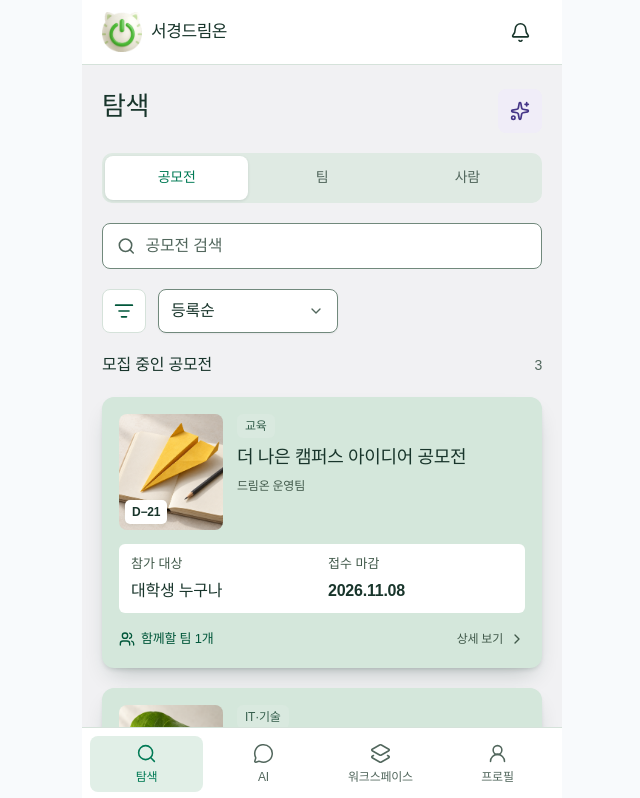
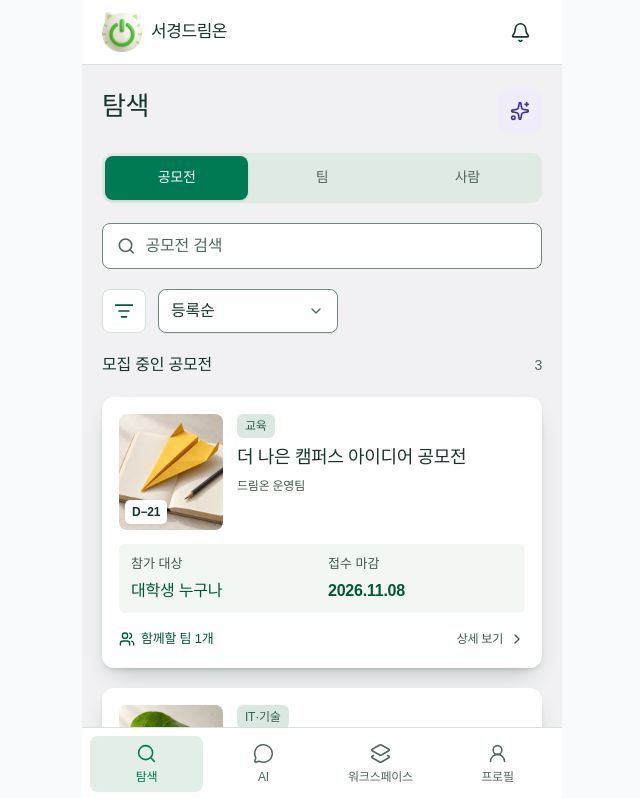
Before and after one commit to wejo-team/sku-dreamon, a React (Vite) app in the folder design-reference/: page /design-preview/explore in a window 1280 px wide. Shown: the top 798 px of the page, without its empty margins (318-958 px from the left). Built offline with nearby package versions, Linux system fonts and the light colour scheme; a web font is replaced by a local one.

Commit message:
refactor(design): reserve green surfaces for selected states

```diff
--- a/design-reference/scripts/reference-check.cjs
+++ b/design-reference/scripts/reference-check.cjs
@@ -41,8 +41,10 @@ async function login(page, returnTo = '/design-preview/explore') {
   await page.getByLabel('비밀번호', { exact: true }).fill('dreamon-demo');
   await page.getByRole('button', { name: '로그인', exact: true }).click();
   await page.waitForURL(`**${returnTo}`);
+  await page.mouse.move(0, 0);
 }
 async function navigate(page, route) {
+  await page.mouse.move(0, 0);
   // Browser history navigation preserves the mounted session, like an in-app Link.
   await page.evaluate((route) => {
     history.pushState({}, '', route);
--- a/design-reference/src/features/design-preview/information-hierarchy.css
+++ b/design-reference/src/features/design-preview/information-hierarchy.css
@@ -26,7 +26,7 @@
 .dreamon-preview .preview-info-value {
   min-width: 0;
   margin: 0;
-  color: var(--foreground);
+  color: var(--accent-foreground);
   font-size: 16px;
   font-weight: 600;
   line-height: 1.5;
--- a/design-reference/src/features/design-preview/preview-tokens.css
+++ b/design-reference/src/features/design-preview/preview-tokens.css
@@ -21,7 +21,7 @@
   --surface-control: var(--card);
   --surface-chrome: var(--card);
   --surface-canvas: #f1f1f3;
-  --surface-card: #d4e7db;
+  --surface-card: #ffffff;
   --surface-card-hover: #bdd9c7;
   --surface-card-pressed: #b2d0bd;
   --card-muted-foreground: #40594a;
--- a/design-reference/src/features/design-preview/service-ui.css
+++ b/design-reference/src/features/design-preview/service-ui.css
@@ -158,8 +158,9 @@
   line-height: 1.4;
 }
 .dreamon-preview .preview-tabs a[aria-current] {
-  background: var(--card);
-  color: var(--primary);
+  background: var(--primary);
+  color: var(--primary-foreground);
+  font-weight: 600;
   box-shadow: 0 1px 3px color-mix(in srgb, var(--foreground) 12%, transparent);
 }
 .dreamon-preview .preview-search {
@@ -376,7 +377,7 @@
   gap: 12px;
   padding: 10px 12px;
   border-radius: 6px;
-  background: var(--card);
+  background: var(--muted);
   font-size: 13px;
   line-height: 20px;
 }
@@ -427,16 +428,19 @@
 }
 .dreamon-preview .preview-card:is(a):focus-visible {
   background: var(--surface-card-hover);
+  border-color: var(--primary);
 }
 @media (hover: hover) and (pointer: fine) {
   .dreamon-preview .preview-card:is(a):hover {
     background: var(--surface-card-hover);
+    border-color: var(--primary);
     box-shadow: var(--card-hover-shadow);
     transform: translateY(-2px);
   }
 }
 .dreamon-preview .preview-card:is(a):active {
   background: var(--surface-card-pressed);
+  border-color: var(--primary);
   box-shadow: var(--panel-shadow);
   transform: translateY(1px);
 }
@@ -862,14 +866,17 @@
 }
 .dreamon-preview .workspace-applicant-row:focus-visible {
   background: var(--surface-card-hover);
+  border-color: var(--primary);
 }
 @media (hover: hover) and (pointer: fine) {
   .dreamon-preview .workspace-applicant-row:hover {
     background: var(--surface-card-hover);
+    border-color: var(--primary);
   }
 }
 .dreamon-preview .workspace-applicant-row:active {
   background: var(--surface-card-pressed);
+  border-color: var(--primary);
 }
 .dreamon-preview .workspace-team-enter,
 .dreamon-preview .preview-action-panel .preview-list a:hover {
```
Also changed, not shown: 11 other files (tests, documents, lock files or other folders).
